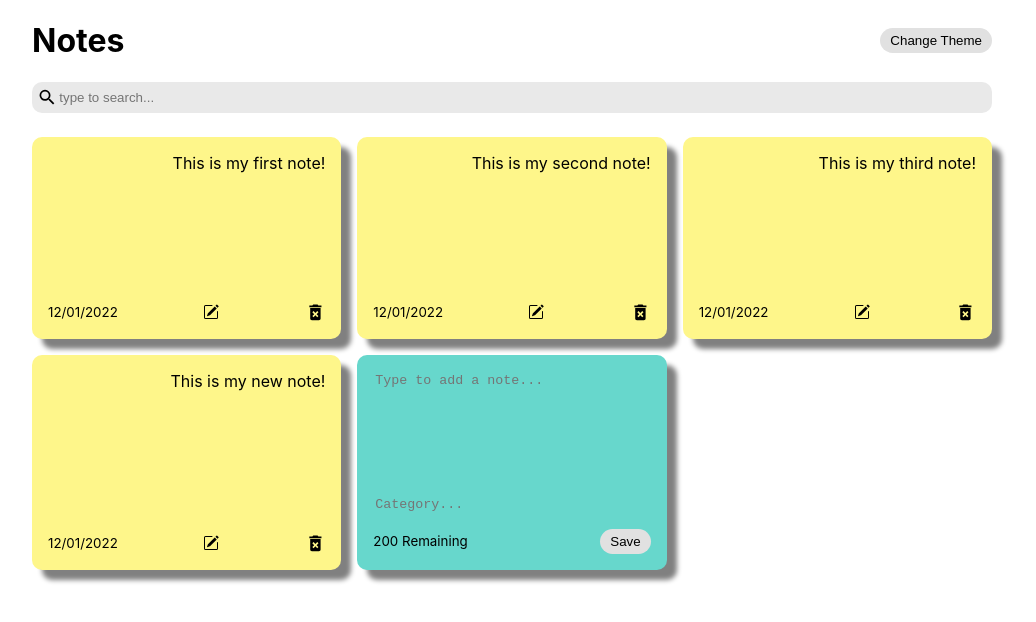
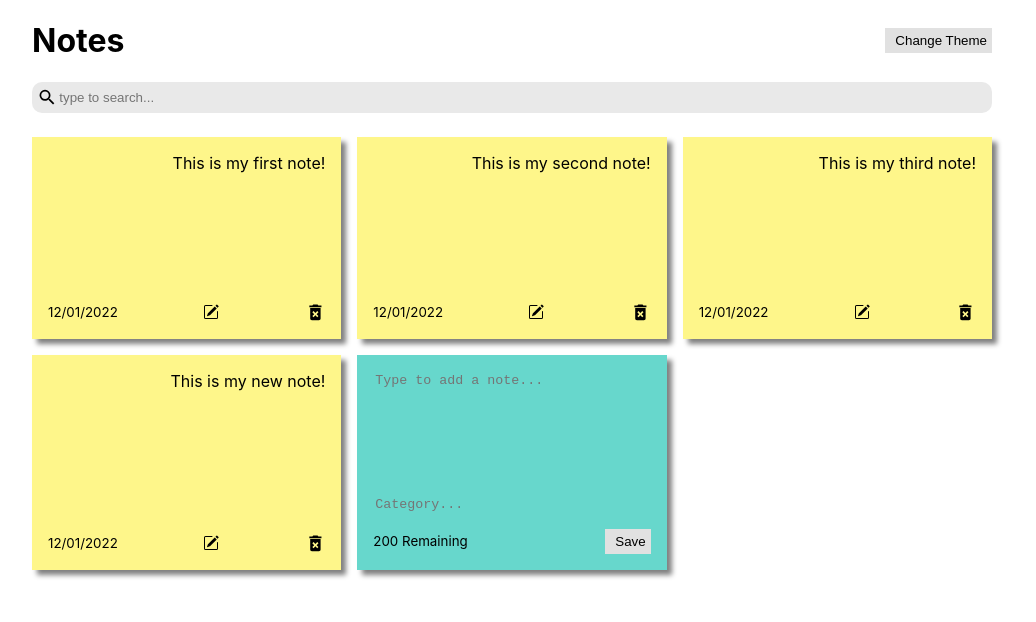
Before and after one commit to khushalsonawat/Idea-Management, a React (Create React App) app: page / in a window 1280 px wide. Shown: the top 622 px of the page, without its empty margins (128-1164 px from the left). Built offline with nearby package versions, Linux system fonts and the light colour scheme.

Commit message:
Update index.css

```diff
--- a/src/index.css
+++ b/src/index.css
@@ -67,8 +67,7 @@ textarea:focus {
 .save {
 	background-color: #e1e1e1;
 	border: none;
-	border-radius: 15px;
-	padding: 5px 10px 5px 10px;
+	padding: 5px 5px 5px 10px;
 }
 
 .save:hover {
@@ -78,13 +77,12 @@ textarea:focus {
 
 .note {
 	background-color: #fef68a;
-	border-radius: 10px;
 	padding: 1rem;
 	min-height: 170px;
 	display: flex;
 	flex-direction: column;
 	justify-content: space-between;
-	box-shadow: 10px 10px 5px grey;
+	box-shadow: 5px 5px 5px grey;
 	white-space: pre-wrap;
 }
 
```
